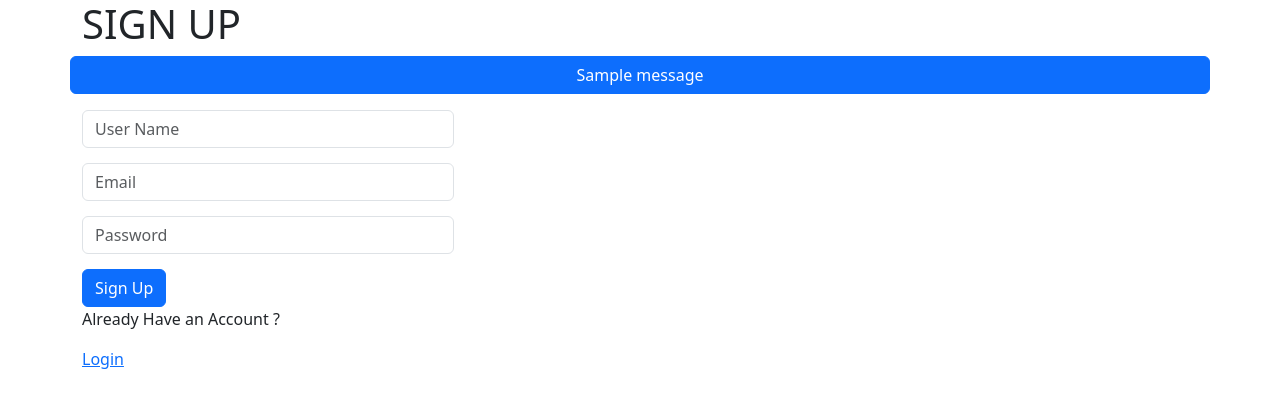
After one commit to sanamohan247-sys/satya, a Django app: template templates/signup.html in a window 1280 px wide. The commit adds this page. Shown: the top 408 px of the page. Run offline with Django 5.2, Linux system fonts and the light colour scheme; the template is opened without the code that fills it, so the values that code supplies are empty; one stand-in notice (Sample message) is shown; parts of the project's set-up code (start-up, migrations or seed data) failed here and were passed over.

Commit message:
Initial commit

```diff
--- a/DJANGO/settings.py
+++ b/DJANGO/settings.py
@@ -37,7 +37,7 @@ INSTALLED_APPS = [
     'django.contrib.sessions',
     'django.contrib.messages',
     'django.contrib.staticfiles',
-    #'kkd',
+    'kkd',
     'crud_app',
     'Authentication',
 
@@ -86,7 +86,6 @@ DATABASES = {
     }
 }
 
-
 # Password validation
 # https://docs.djangoproject.com/en/6.0/ref/settings/#auth-password-validators
 
--- a/DJANGO/urls.py
+++ b/DJANGO/urls.py
@@ -19,7 +19,7 @@ from django.urls import path,include
 
 urlpatterns = [
     path('admin/', admin.site.urls),
-    #path('',include('kkd.urls')),
+    path('',include('kkd.urls')),
     path('crud_app/', include('crud_app.urls')),
     path('auth/', include('Authentication.urls')),
 ]
--- /dev/null
+++ b/templates/signup.html
@@ -0,0 +1,40 @@
+<!DOCTYPE html>
+<html lang="en">
+<head>
+    <meta charset="UTF-8">
+    <meta name="viewport" content="width=device-width, initial-scale=1.0">
+    <title>Document</title>
+    <link href="https://cdn.jsdelivr.net/npm/bootstrap@5.3.8/dist/css/bootstrap.min.css" rel="stylesheet" integrity="sha384-sRIl4kxILFvY47J16cr9ZwB07vP4J8+LH7qKQnuqkuIAvNWLzeN8tE5YBujZqJLB" crossorigin="anonymous">
+    <style>
+        input {
+    margin-bottom: 15px;
+}
+    </style>
+</head>
+<body>
+    <div class="container">
+       <div class="row">
+            <div class="col-md-12">
+                <h1>SIGN UP</h1>
+            </div>
+        </div>
+        <div class="row">
+            {% for message in messages %}
+            <p class="btn btn-primary">{{message}}</p>
+            {% endfor %}
+            <form action="" method="POST">
+                {% csrf_token %}
+                 <div class="col-md-4">
+                <input type="text" class="form-control" name="username" placeholder="User Name">
+                <input type="email" class="form-control" name="email" placeholder="Email">
+                <input type="password" class="form-control" name="password" placeholder="Password">
+                <button type="submit" class="btn btn-primary">Sign Up</button>
+                <p>Already Have an Account ?</p>
+                <a href="/">Login</a>
+            </div>
+            </form>
+
+        </div>
+    </div>
+</body>
+</html>
```
Also changed, not shown: static/assets/css/style.css (+3 -10 lines), templates/base.html (+10 -2 lines), db.sqlite3.
